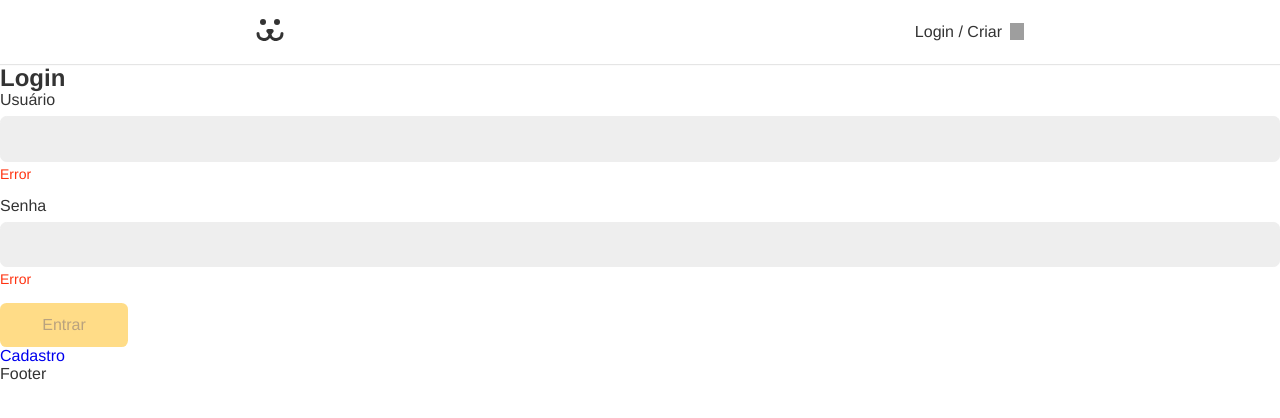
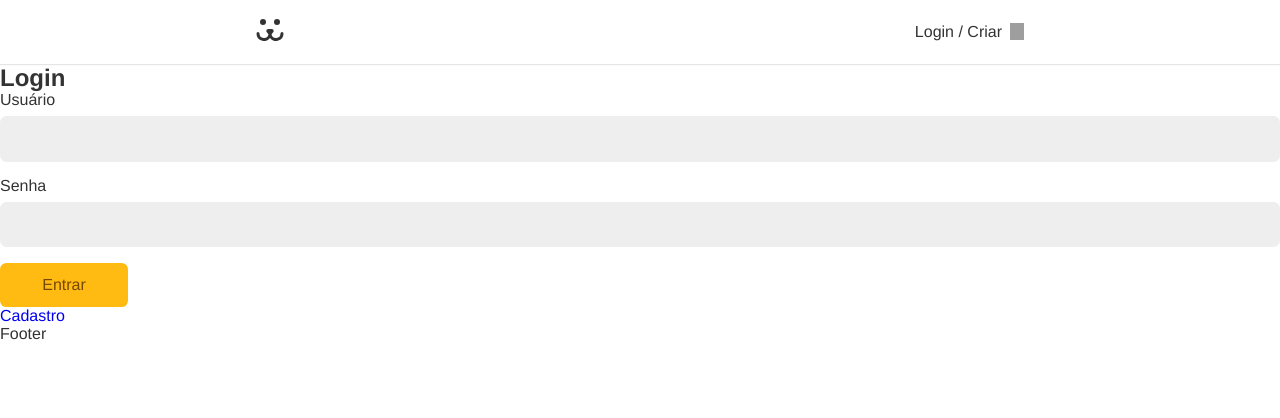
Before and after one commit to nicolaspaxao/react-final-project-course, a React (Vite) app: page /login in a window 1280 px wide. Shown: the top 418 px of the page. Built offline with nearby package versions, Linux system fonts and the light colour scheme; grey boxes are pictures that could not be loaded.

Commit message:
Criação do hook para o formulário

```diff
--- a/src/Components/Forms/Input/Input.jsx
+++ b/src/Components/Forms/Input/Input.jsx
@@ -1,14 +1,30 @@
 import React from "react";
 import styles from "./Input.module.css";
 
-export const Input = ({ label, type, name }) => {
+export const Input = ({
+  label,
+  type,
+  name,
+  value,
+  onChange,
+  error,
+  onBlur,
+}) => {
   return (
     <div className={styles.wrapper}>
       <label htmlFor={name} className={styles.label}>
         {label}
       </label>
-      <input className={styles.input} type={type} name={name} id={name} />
-      <p className={styles.error}>Error</p>
+      <input
+        className={styles.input}
+        type={type}
+        name={name}
+        id={name}
+        onChange={onChange}
+        value={value}
+        onBlur={onBlur}
+      />
+      {error && <p className={styles.error}>{error}</p>}
     </div>
   );
 };
--- /dev/null
+++ b/src/Hooks/useForm.jsx
@@ -0,0 +1,43 @@
+import React, { useState } from "react";
+
+const types = {
+  email: {
+    regex:
+      /^(([^<>()[\].,;:\s@"]+(\.[^<>()[\].,;:\s@"]+)*)|(".+"))@(([^<>()[\].,;:\s@"]+\.)+[^<>()[\].,;:\s@"]{2,})$/i,
+    message: "Preencha um e-mail válido.",
+  },
+};
+
+export const useForm = (type) => {
+  const [value, setValue] = useState("");
+  const [error, setError] = useState(null);
+
+  function validate(value) {
+    if (type === false) return true;
+
+    if (value.length === 0) {
+      setError("Preencha um valor");
+      return false;
+    } else if (types[type] && !types[type].regex.test(value)) {
+      setError(types[type].message);
+      return false;
+    } else {
+      setError(null);
+      return true;
+    }
+  }
+
+  function onChange({ target }) {
+    if (error) validate(target.value);
+    setValue(target.value);
+  }
+
+  return {
+    value,
+    setValue,
+    onChange,
+    error,
+    validate: () => validate(value),
+    onBlur: () => validate(value),
+  };
+};
--- a/src/Pages/Login/LoginForm.jsx
+++ b/src/Pages/Login/LoginForm.jsx
@@ -2,19 +2,21 @@ import React, { useState } from "react";
 import { Link } from "react-router-dom";
 import { Input } from "../../Components/Forms/Input/Input";
 import { Button } from "../../Components/Forms/Button/Button";
+import { useForm } from "../../Hooks/useForm";
 
 export const LoginForm = () => {
-  const [username, setUsername] = useState("");
-  const [password, setPassword] = useState("");
+  const username = useForm();
+  const password = useForm();
 
   function handleSubmit(event) {
     event.preventDefault();
+    if (username.validate() && password.validate()) {
       fetch("https://dogsapi.origamid.dev/json/jwt-auth/v1/token", {
         method: "POST",
         headers: {
           "Content-Type": "application/json",
         },
-      body: JSON.stringify({ username, password }),
+        body: JSON.stringify(),
       })
         .then((response) => {
           console.log(response);
@@ -25,26 +27,14 @@ export const LoginForm = () => {
           return json;
         });
     }
+  }
   return (
     <section>
       <h1>Login</h1>
       <form onSubmit={handleSubmit}>
-        <Input
-          label="Usuário"
-          type="text"
-          value={username}
-          name="username"
-          onChange={({ target }) => setUsername(target.value)}
-        />
-
-        <Input
-          label="Senha"
-          type="password"
-          value={password}
-          name="password"
-          onChange={({ target }) => setPassword(target.value)}
-        />
-        <Button disabled>Entrar</Button>
+        <Input label="Usuário" type="text" name="username" {...username} />
+        <Input label="Senha" type="password" name="password" {...password} />
+        <Button>Entrar</Button>
       </form>
       <Link to="/login/criar">Cadastro</Link>
     </section>
```
Lines whose indentation alone changed are shown as unchanged.
